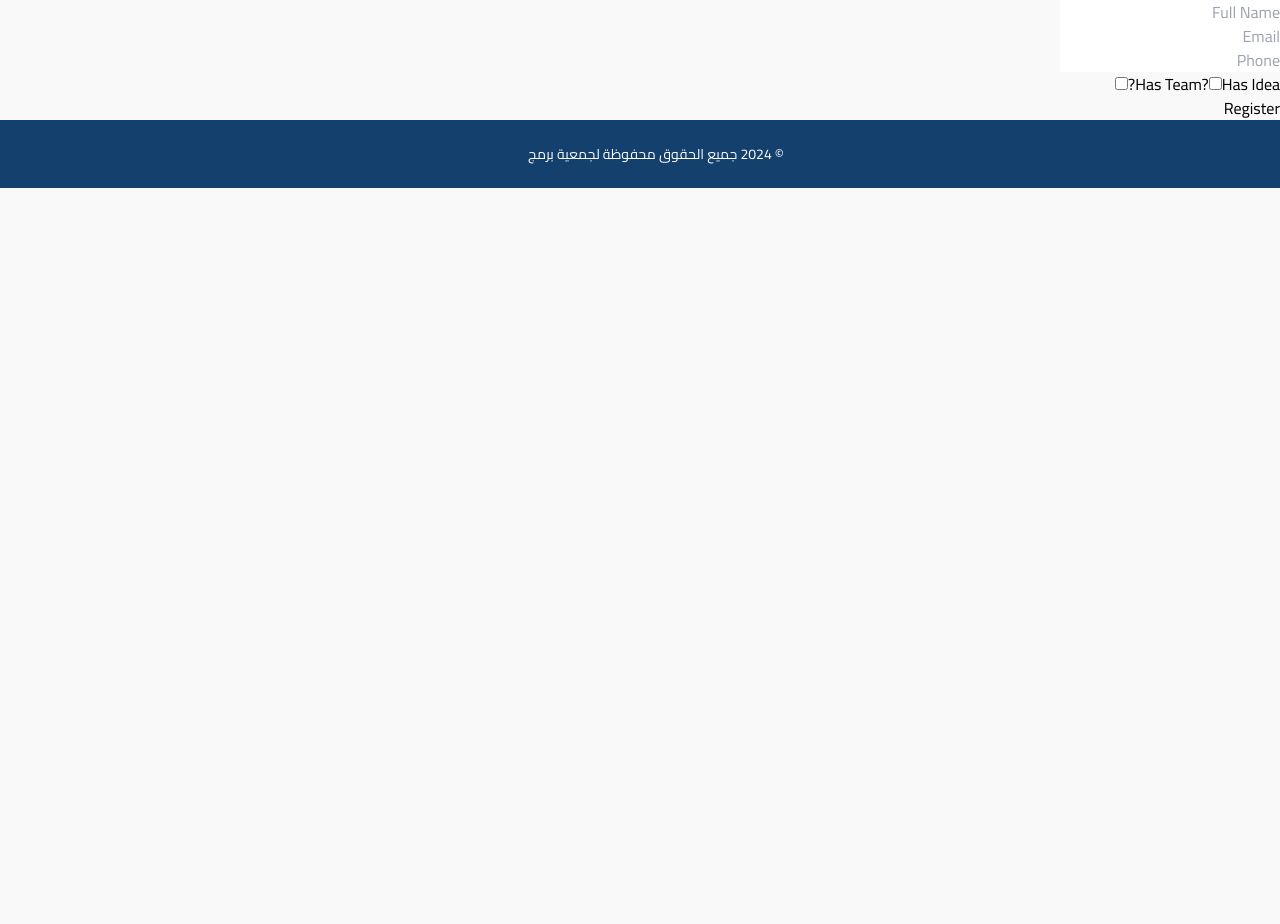
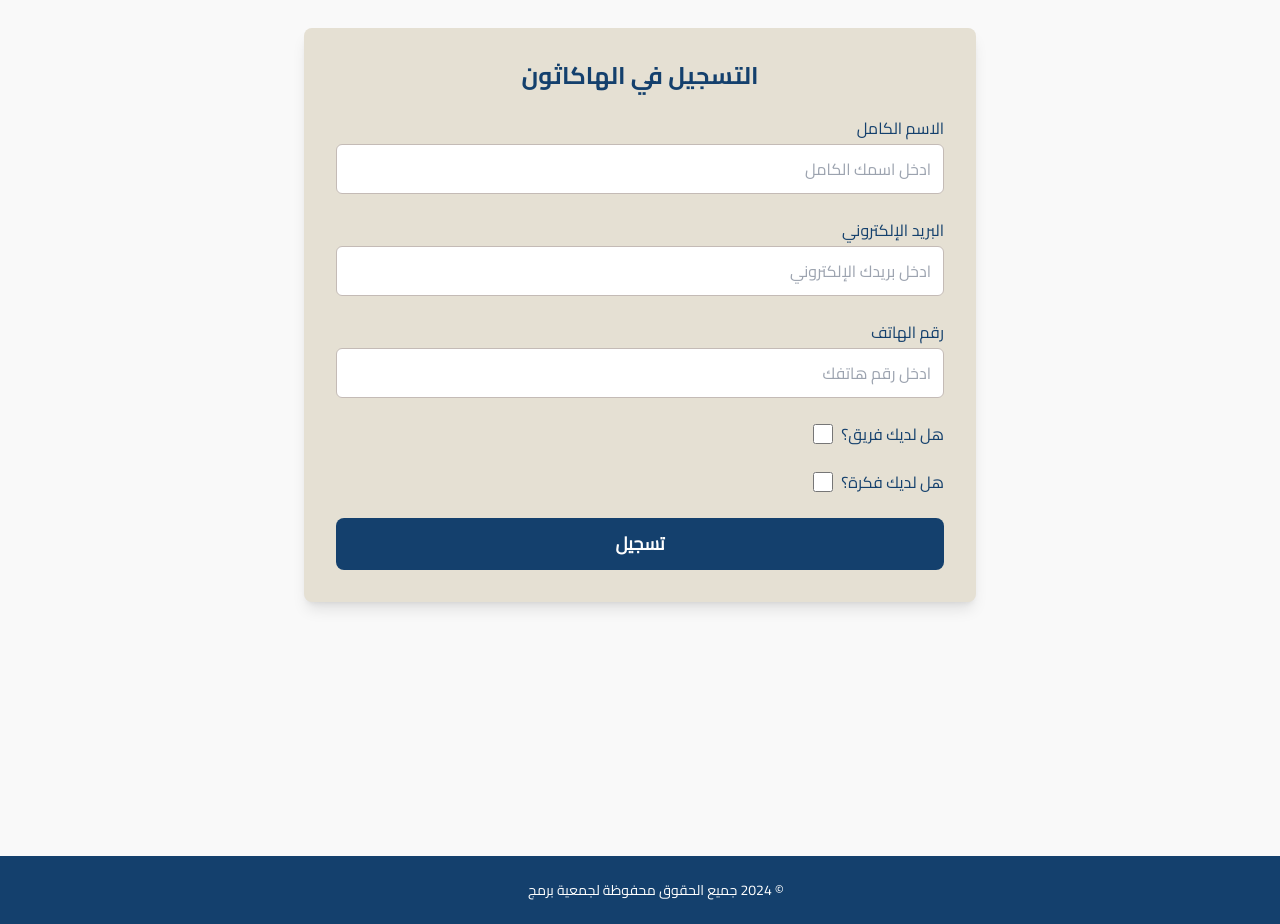
Before and after one commit to mahakabi/qoranthon, a Next.js app: page /auth/register in a window 1280 px wide. Before the commit the page ends 800 px from the top, so only its background shows below. Built offline with nearby package versions, Linux system fonts and the light colour scheme.

Commit message:
Add: new design form

```diff
--- a/app/auth/register/page.tsx
+++ b/app/auth/register/page.tsx
@@ -6,21 +6,39 @@ import DOMPurify from "dompurify";
 import { registerUser } from "@/app/utils/api";
 
 const schema = z.object({
-    fullName: z.string().min(2, "Full Name must be at least 2 characters"),
-    email: z.string().email("Invalid email address"),
-    phone: z.string().min(10, "Phone number must be at least 10 characters"),
+    fullName: z.string().min(2, "الاسم الكامل يجب أن يكون على الأقل حرفين"),
+    email: z.string().email("صيغة البريد الإلكتروني غير صحيحة"),
+    phone: z.string().min(10, "رقم الهاتف يجب أن يكون على الأقل 10 أرقام"),
     hasTeam: z.boolean(),
     team: z.array(
         z.object({
-            fullName: z.string().min(2, "Team member's full name must be at least 2 characters"),
-            email: z.string().email("Invalid team member's email format"),
-            phone: z.string().min(10, "Team member's phone must be at least 10 characters"),
-            role: z.enum(['تقني','شرعي','مصمم','مشرف فريق']),
+            fullName: z.string().min(2, "اسم العضو يجب أن يكون على الأقل حرفين"),
+            email: z.string().email("صيغة بريد العضو غير صحيحة"),
+            phone: z.string().min(10, "رقم هاتف العضو يجب أن يكون على الأقل 10 أرقام"),
+            role: z.enum(['تقني', 'شرعي', 'مصمم', 'مشرف فريق']),
         })
     ).optional(),
     hasIdea: z.boolean(),
-    ideaDescription: z.string().min(5, "Idea description must be at least 5 characters").optional(),
+    ideaDescription: z.string().min(5, "وصف الفكرة يجب أن يكون على الأقل 5 أحرف").optional(),
+}).superRefine((data, ctx) => {
+    if (data.hasTeam) {
+        const teamLength = data.team?.length ?? 0;
+        if (teamLength < 3) {
+            ctx.addIssue({
+                code: z.ZodIssueCode.custom,
+                message: "يجب عليك إضافة على الأقل ٣ أعضاء للفريق.",
+                path: ["team"],
             });
+        } else if (teamLength > 4) {
+            ctx.addIssue({
+                code: z.ZodIssueCode.custom,
+                message: "لا يمكنك إضافة أكثر من ٥ أعضاء للفريق.",
+                path: ["team"],
+            });
+        }
+    }
+});
+
 
 export default function RegisterForm() {
     const { register, handleSubmit, control, watch, formState: { errors } } = useForm({
@@ -28,70 +46,136 @@ export default function RegisterForm() {
         defaultValues: { hasTeam: false, hasIdea: false, team: [] }
     });
 
-    const { fields, append, remove } = useFieldArray({
-        name: 'team',
-        control
-    });
-
+    const { fields, append, remove } = useFieldArray({ name: 'team', control });
     const hasTeam = watch('hasTeam');
     const hasIdea = watch('hasIdea');
 
     const onSubmit = async (data: z.infer<typeof schema>) => {
-        data.fullName = DOMPurify.sanitize(data.fullName);
-        const result = await registerUser(data);
+        const sanitizedData = {
+            ...data,
+            fullName: DOMPurify.sanitize(data.fullName),
+            phone: DOMPurify.sanitize(data.phone),
+            email: DOMPurify.sanitize(data.email),
+            ideaDescription: data.ideaDescription ? DOMPurify.sanitize(data.ideaDescription) : undefined,
+            team: data.team?.map(member => ({
+                fullName: DOMPurify.sanitize(member.fullName),
+                email: DOMPurify.sanitize(member.email),
+                phone: DOMPurify.sanitize(member.phone),
+                role: member.role,
+            })),
+        };
+
+        const result = await registerUser(sanitizedData);
         alert(result.message);
     };
 
     return (
-        <form onSubmit={handleSubmit(onSubmit)}>
-            <input {...register("fullName")} placeholder="Full Name" />
-            <p>{errors.fullName?.message}</p>
+        <div className="items-center justify-center min-h-screen my-7">
+            <form onSubmit={handleSubmit(onSubmit)} className=" max-w-2xl mx-auto p-8 bg-secondary rounded-lg shadow-lg text-right space-y-6">
+                <h2 className="text-2xl font-bold text-primary mb-6 text-center">التسجيل في الهاكاثون</h2>
 
-            <input {...register("email")} placeholder="Email" />
-            <p>{errors.email?.message}</p>
+                <div className="space-y-1">
+                    <label className="block text-primary">الاسم الكامل</label>
+                    <input {...register("fullName")} className="w-full p-3 rounded-md border border-tertiary focus:ring-2 focus:ring-primary focus:outline-none" placeholder="ادخل اسمك الكامل" />
+                    {errors.fullName && <p className="text-red-500 text-sm">{errors.fullName.message}</p>}
+                </div>
 
-            <input {...register("phone")} placeholder="Phone" />
-            <p>{errors.phone?.message}</p>
+                <div className="space-y-1">
+                    <label className="block text-primary">البريد الإلكتروني</label>
+                    <input {...register("email")} className="w-full p-3 rounded-md border border-tertiary focus:ring-2 focus:ring-primary focus:outline-none" placeholder="ادخل بريدك الإلكتروني" />
+                    {errors.email && <p className="text-red-500 text-sm">{errors.email.message}</p>}
+                </div>
 
-            <label>Has Team?</label>
-            <input type="checkbox" {...register("hasTeam")} />
+                <div className="space-y-1">
+                    <label className="block text-primary">رقم الهاتف</label>
+                    <input {...register("phone")} className="w-full p-3 rounded-md border border-tertiary focus:ring-2 focus:ring-primary focus:outline-none" placeholder="ادخل رقم هاتفك" />
+                    {errors.phone && <p className="text-red-500 text-sm">{errors.phone.message}</p>}
+                </div>
+
+                <div className="flex items-center gap-2">
+                    <label className="text-primary">هل لديك فريق؟</label>
+                    <input type="checkbox" {...register("hasTeam")} className="w-5 h-5" />
+                </div>
 
                 {hasTeam && (
-                <div>
+                    <div className="space-y-4">
                         {fields.map((field, index) => (
-                        <div key={field.id}>
-                            <input {...register(`team.${index}.fullName`)} placeholder="Team Member Full Name" />
-                            <p>{errors.team?.[index]?.fullName?.message}</p>
+                            <div key={field.id} className="bg-secondary p-4 rounded-lg shadow-sm space-y-2">
+                                <h3 className="text-lg font-semibold text-primary">عضو الفريق {index + 1}</h3>
+                                <label className="block text-primary">الاسم الكامل</label>
+                                <input
+                                    {...register(`team.${index}.fullName`)}
+                                    placeholder="اسم العضو الكامل"
+                                    className="w-full p-2 border rounded"
+                                />
+                                <p className="text-red-500 text-sm">{errors.team?.[index]?.fullName?.message}</p>
 
-                            <input {...register(`team.${index}.email`)} placeholder="Team Member Email" />
-                            <p>{errors.team?.[index]?.email?.message}</p>
+                                <label className="block text-primary">البريد الإلكتروني</label>
+                                <input
+                                    {...register(`team.${index}.email`)}
+                                    placeholder="بريد العضو الإلكتروني"
+                                    className="w-full p-2 border rounded"
+                                />
+                                <p className="text-red-500 text-sm">{errors.team?.[index]?.email?.message}</p>
 
-                            <input {...register(`team.${index}.phone`)} placeholder="Team Member Phone" />
-                            <p>{errors.team?.[index]?.phone?.message}</p>
+                                <label className="block text-primary">رقم الهاتف</label>
+                                <input
+                                    {...register(`team.${index}.phone`)}
+                                    placeholder="رقم هاتف العضو"
+                                    className="w-full p-2 border rounded"
+                                />
+                                <p className="text-red-500 text-sm">{errors.team?.[index]?.phone?.message}</p>
 
-                            <select {...register(`team.${index}.role`)}>
+                                <label className="block text-primary">الدور</label>
+                                <select
+                                    {...register(`team.${index}.role`)}
+                                    className="w-full p-2 border rounded"
+                                >
                                     <option value="تقني">تقني</option>
                                     <option value="شرعي">شرعي</option>
                                     <option value="مصمم">مصمم</option>
                                     <option value="مشرف فريق">مشرف فريق</option>
                                 </select>
 
-                            <button type="button" onClick={() => remove(index)}>Remove</button>
+                                <button
+                                    type="button"
+                                    onClick={() => remove(index)}
+                                    className="text-primary p-2 rounded mt-2 underline"
+                                >
+                                    إزالة العضو
+                                </button>
                             </div>
                         ))}
-                    <button type="button" onClick={() => append({ fullName: '', email: '', phone: '', role: 'تقني' })}>Add Team Member</button>
+
+                        {fields.length < 4 && (
+                            <button
+                                type="button"
+                                onClick={() => append({ fullName: '', email: '', phone: '', role: 'تقني' })}
+                                className="bg-primary text-white p-2 rounded"
+                            >
+                                إضافة عضو جديد
+                            </button>
+                        )}
                     </div>
                 )}
 
-            <label>Has Idea?</label>
-            <input type="checkbox" {...register("hasIdea")} />
+
+                <div className="flex items-center gap-2">
+                    <label className="text-primary">هل لديك فكرة؟</label>
+                    <input type="checkbox" {...register("hasIdea")} className="w-5 h-5" />
+                </div>
 
                 {hasIdea && (
-                <textarea {...register("ideaDescription")} placeholder="Idea Description" />
+                    <div className="space-y-1">
+                        <textarea {...register("ideaDescription")} className="w-full p-3 rounded-md border border-tertiary focus:ring-2 focus:ring-primary focus:outline-none" placeholder="اكتب وصف فكرتك هنا..." />
+                        {errors.ideaDescription && <p className="text-red-500 text-sm">{errors.ideaDescription.message}</p>}
+                    </div>
                 )}
-            <p>{errors.ideaDescription?.message}</p>
 
-            <button type="submit">Register</button>
+                <button type="submit" className="w-full py-3 bg-primary hover:bg-customBlue text-white rounded-lg text-lg font-semibold transition duration-300">
+                    تسجيل
+                </button>
             </form>
+        </div>
     );
 }
--- a/app/globals.css
+++ b/app/globals.css
@@ -13,6 +13,17 @@
     transform: scale(1);
   }
 }
+
+@layer components {
+  .input {
+    @apply w-full p-3 border border-primary rounded-md bg-white focus:outline-none focus:ring-2 focus:ring-customBlue transition;
+  }
+
+  .btn-primary {
+    @apply bg-primary text-white py-3 px-6 rounded-md hover:bg-customBlue transition;
+  }
+}
+
 
 html {
   scroll-behavior: smooth;
```
Also changed, not shown: app/components/Header.tsx (+8 -6 lines). Lines whose indentation alone changed are shown as unchanged.
